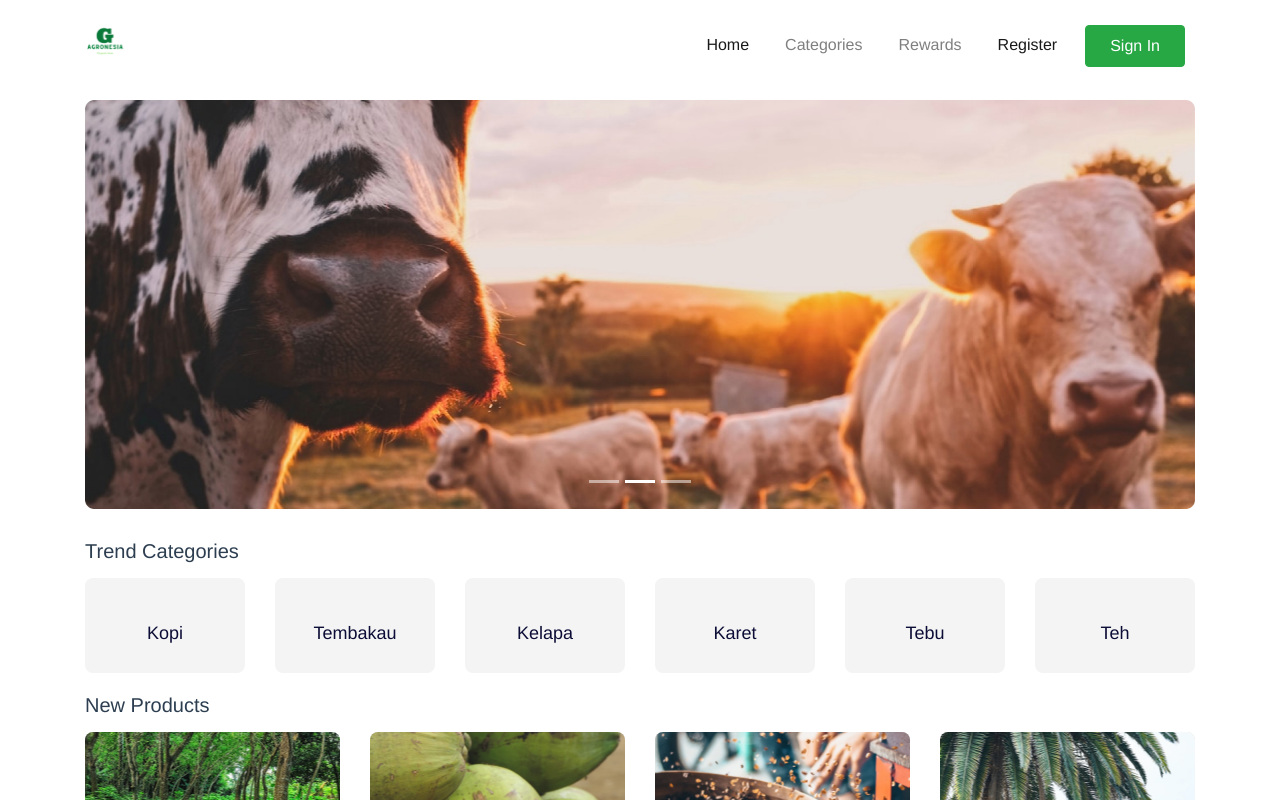
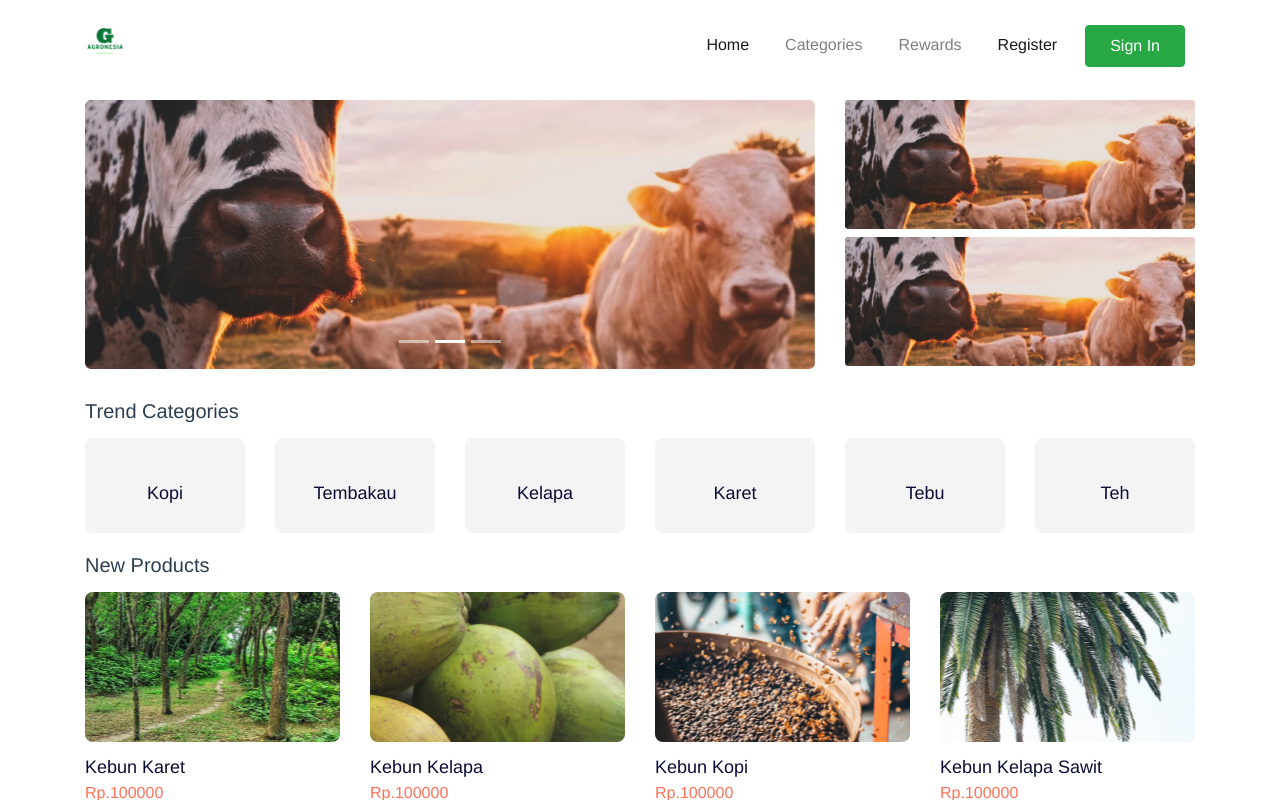
Before and after one commit to Iqbalaulia/agro-indonesia-frontend, a Vue app: page / in a window 1280 px wide. Shown: the top 800 px of the page. Built offline with nearby package versions, Linux system fonts and the light colour scheme.

Commit message:
change carousel

```diff
--- a/src/components/Carousel.vue
+++ b/src/components/Carousel.vue
@@ -3,7 +3,7 @@
     <section class="store-carousel">
       <div class="container">
         <div class="row">
-          <div class="col-lg-12" data-aos="zoom-in">
+          <div class="col-lg-8" data-aos="zoom-in">
             <div id="storeCarousel" class="carousel slide" data-ride="carousel">
               <ol class="carousel-indicators">
                 <li
@@ -47,6 +47,64 @@
               </div>
             </div>
           </div>
+          <div class="col-lg-4 d-none d-sm-block" data-aos="zoom-in">
+            <div id="storeCarousel" class="carousel slide" data-ride="carousel">
+
+              <div class="carousel-inner">
+                <div class="carousel-item active">
+                  <img
+                    src="/images/carousel-0.jpg"
+                    class="d-block w-100"
+                    alt="Carousel Image"
+                  />
+                </div>
+                <div class="carousel-item">
+                  <img
+                    src="/images/carousel-1.jpg"
+                    class="d-block w-100"
+                    alt="Carousel Image"
+                  />
+                </div>
+                <div class="carousel-item">
+                  <img
+                    src="/images/carousel-2.jpg"
+                    class="d-block w-100"
+                    alt="Carousel Image"
+                  />
+                </div>
+              </div>
+            </div>
+            <div
+              id="storeCarousel"
+              class="carousel slide mt-2"
+              data-ride="carousel"
+            >
+
+              <div class="carousel-inner">
+                <div class="carousel-item active">
+                  <img
+                    src="/images/carousel-0.jpg"
+                    class="d-block w-100"
+                    alt="Carousel Image"
+                  />
+                </div>
+                <div class="carousel-item">
+                  <img
+                    src="/images/carousel-1.jpg"
+                    class="d-block w-100"
+                    alt="Carousel Image"
+                  />
+                </div>
+                <div class="carousel-item">
+                  <img
+                    src="/images/carousel-2.jpg"
+                    class="d-block w-100"
+                    alt="Carousel Image"
+                  />
+                </div>
+              </div>
+            </div>
+          </div>
         </div>
       </div>
     </section>
```
